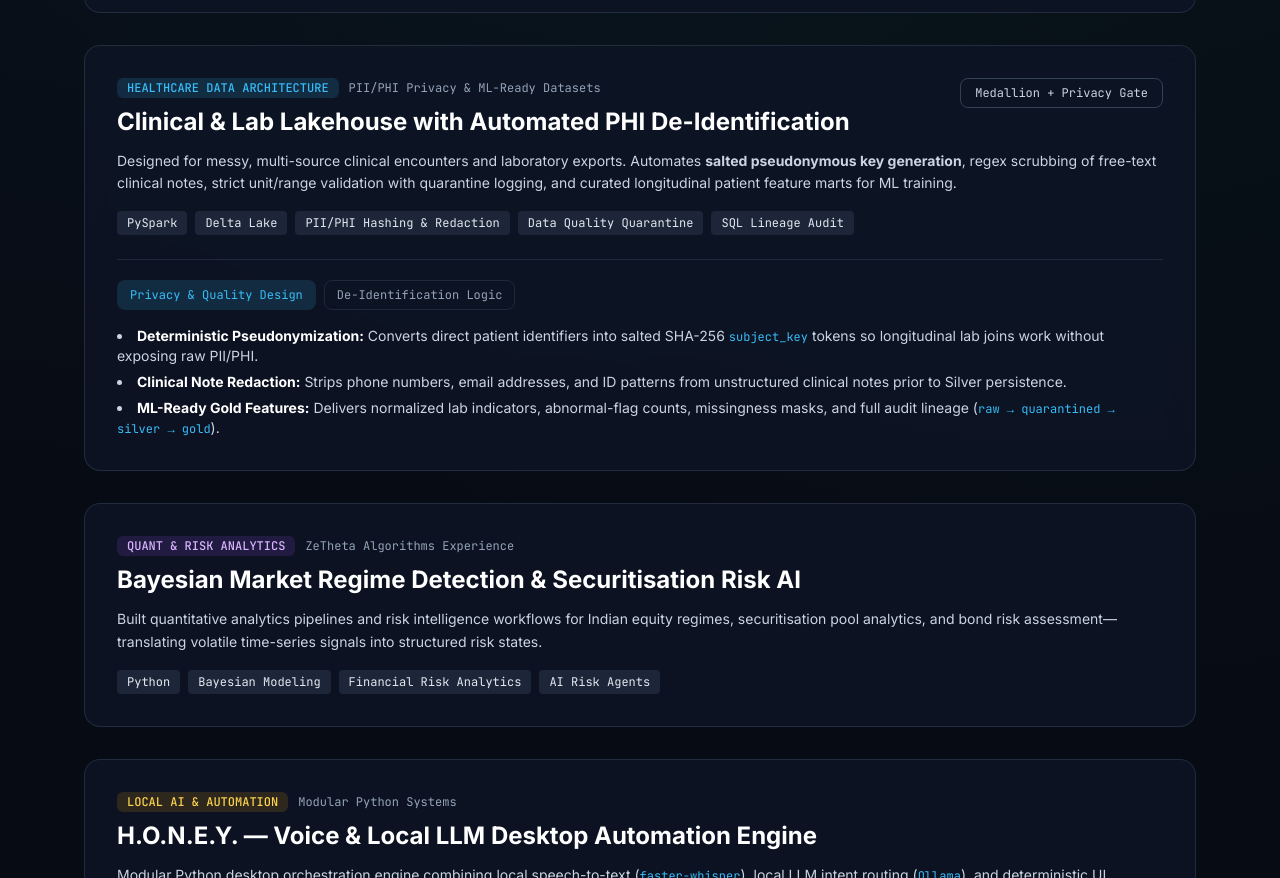
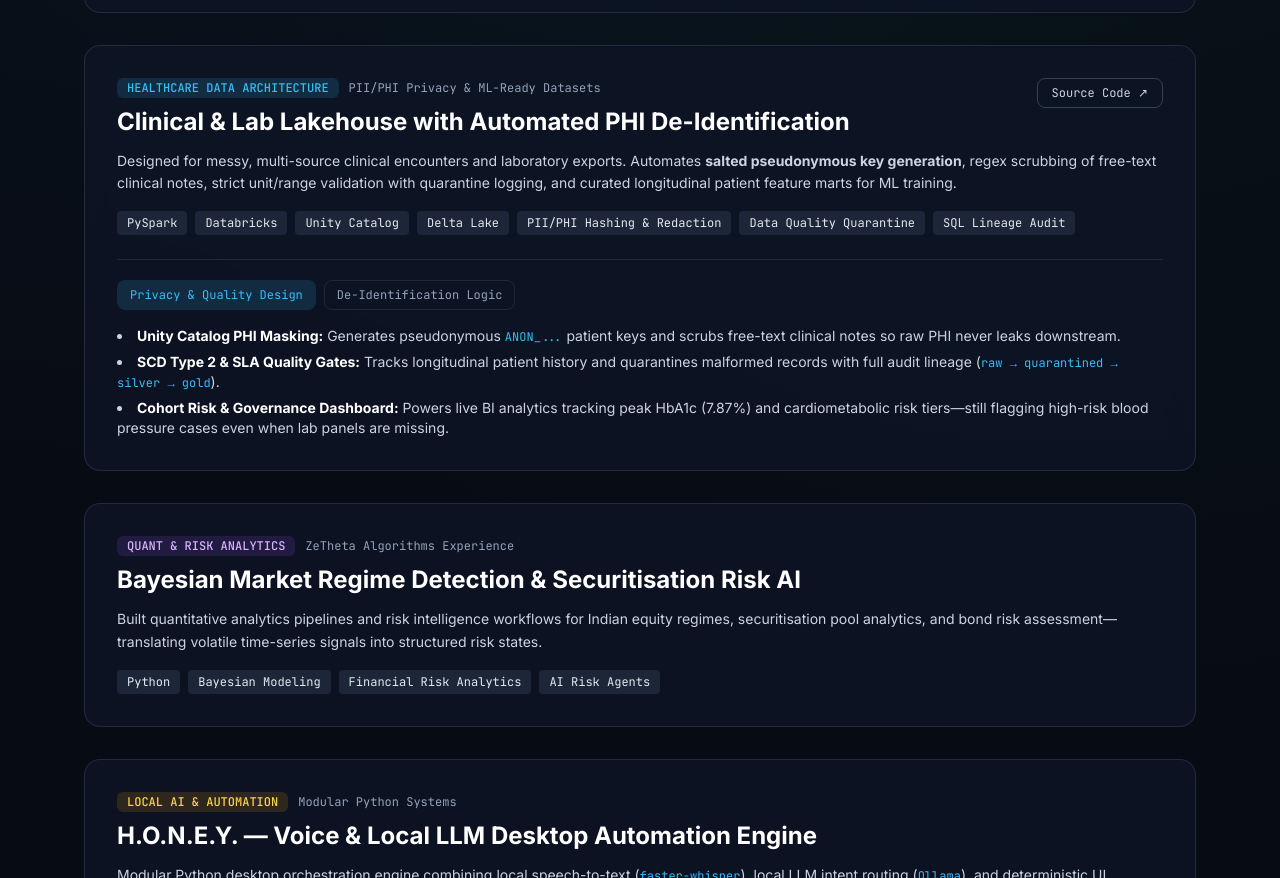
Before and after one commit to rdxtanuj/rdxtanuj.github.io, a plain HTML site: page index.html in a window 1280 px wide. Shown: the part 1366-2244 px from the top of the page. Drawn offline with nearby package versions, Linux system fonts and the light colour scheme.

Commit message:
Update index.html with source link and new features
Replaced static text with a link to the source code repository and added new features related to Unity Catalog PHI Masking, SCD Type 2 & SLA Quality Gates, and Cohort Risk & Governance Dashboard.

```diff
--- a/index.html
+++ b/index.html
@@ -274,9 +274,10 @@ ORDER BY total_expected_loss DESC;</code></pre>
             </div>
             <h3 class="mt-2 text-2xl font-bold text-white">Clinical & Lab Lakehouse with Automated PHI De-Identification</h3>
           </div>
-          <span class="px-3.5 py-1.5 rounded-lg border border-slate-700 font-mono text-xs text-slate-300">
-            Medallion + Privacy Gate
-          </span>
+          <a href="https://github.com/rdxtanuj/clinical-phi-lakehouse" target="_blank" rel="noopener"
+         class="px-3.5 py-1.5 rounded-lg border border-slate-700 hover:border-cyanglow hover:text-cyanglow font-mono text-xs text-slate-300 transition">
+          Source Code ↗
+        </a>
         </div>
 
         <p class="mt-3 text-sm text-slate-300 leading-relaxed">
@@ -285,6 +286,8 @@ ORDER BY total_expected_loss DESC;</code></pre>
 
         <div class="mt-4 flex flex-wrap gap-2">
           <span class="px-2.5 py-1 rounded bg-slate-800/90 text-slate-200 font-mono text-xs">PySpark</span>
+          <span class="px-2.5 py-1 rounded bg-slate-800/90 text-slate-200 font-mono text-xs">Databricks</span>
+          <span class="px-2.5 py-1 rounded bg-slate-800/90 text-slate-200 font-mono text-xs">Unity Catalog</span>
           <span class="px-2.5 py-1 rounded bg-slate-800/90 text-slate-200 font-mono text-xs">Delta Lake</span>
           <span class="px-2.5 py-1 rounded bg-slate-800/90 text-slate-200 font-mono text-xs">PII/PHI Hashing & Redaction</span>
           <span class="px-2.5 py-1 rounded bg-slate-800/90 text-slate-200 font-mono text-xs">Data Quality Quarantine</span>
@@ -299,10 +302,10 @@ ORDER BY total_expected_loss DESC;</code></pre>
 
           <div id="p2-overview" class="tab-panel text-sm text-slate-300 space-y-2">
             <ul class="list-disc list-inside space-y-1.5">
-              <li><strong class="text-white">Deterministic Pseudonymization:</strong> Converts direct patient identifiers into salted SHA-256 <code class="font-mono text-xs text-cyanglow">subject_key</code> tokens so longitudinal lab joins work without exposing raw PII/PHI.</li>
-              <li><strong class="text-white">Clinical Note Redaction:</strong> Strips phone numbers, email addresses, and ID patterns from unstructured clinical notes prior to Silver persistence.</li>
-              <li><strong class="text-white">ML-Ready Gold Features:</strong> Delivers normalized lab indicators, abnormal-flag counts, missingness masks, and full audit lineage (<code class="font-mono text-xs text-cyanglow">raw → quarantined → silver → gold</code>).</li>
-            </ul>
+            <li><strong class="text-white">Unity Catalog PHI Masking:</strong> Generates pseudonymous <code class="font-mono text-xs text-cyanglow">ANON_...</code> patient keys and scrubs free-text clinical notes so raw PHI never leaks downstream.</li>
+            <li><strong class="text-white">SCD Type 2 &amp; SLA Quality Gates:</strong> Tracks longitudinal patient history and quarantines malformed records with full audit lineage (<code class="font-mono text-xs text-cyanglow">raw → quarantined → silver → gold</code>).</li>
+            <li><strong class="text-white">Cohort Risk &amp; Governance Dashboard:</strong> Powers live BI analytics tracking peak HbA1c (7.87%) and cardiometabolic risk tiers—still flagging high-risk blood pressure cases even when lab panels are missing.</li>
+          </ul>
           </div>
 
           <div id="p2-code" class="tab-panel hidden relative">
```
